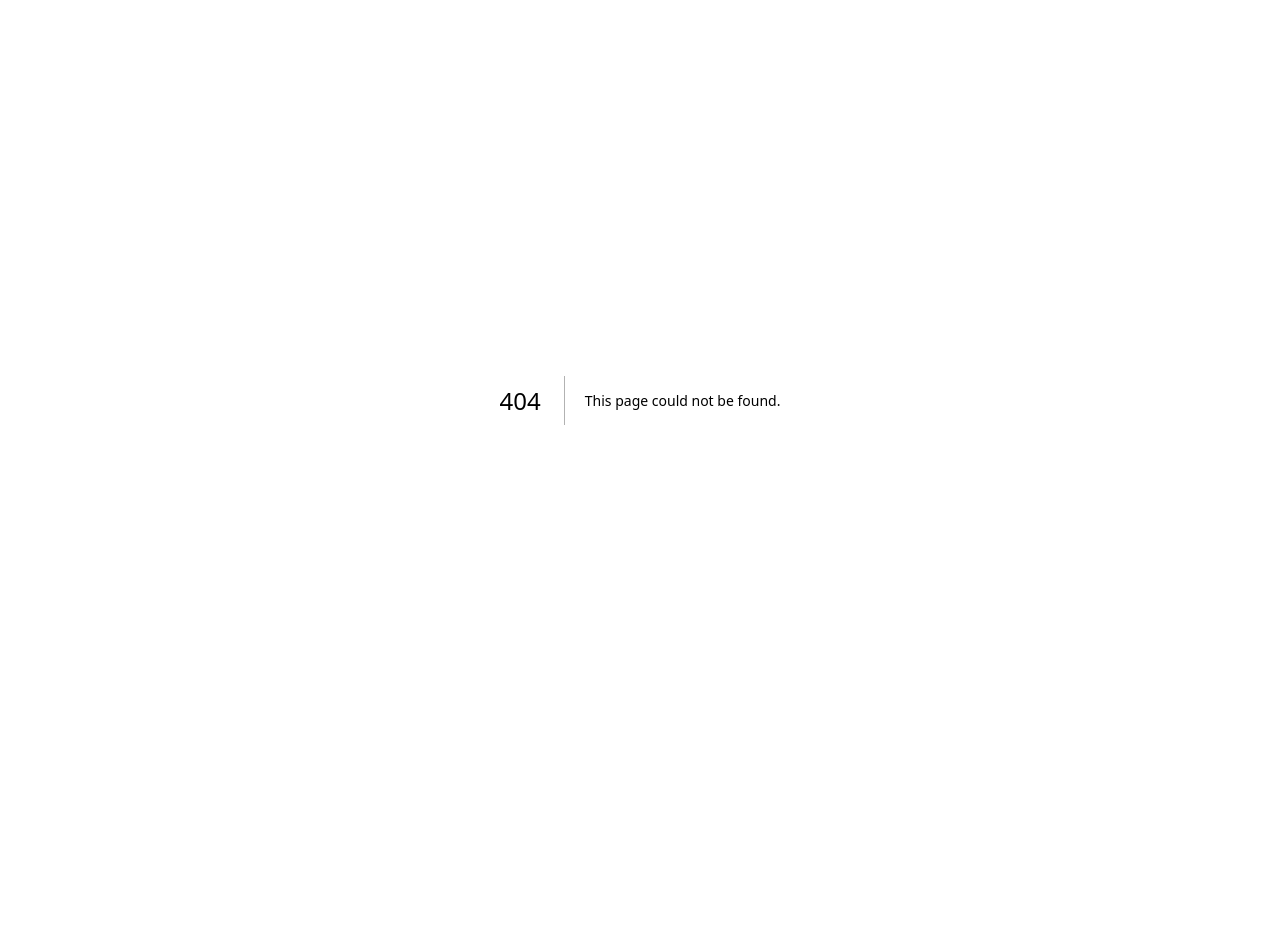
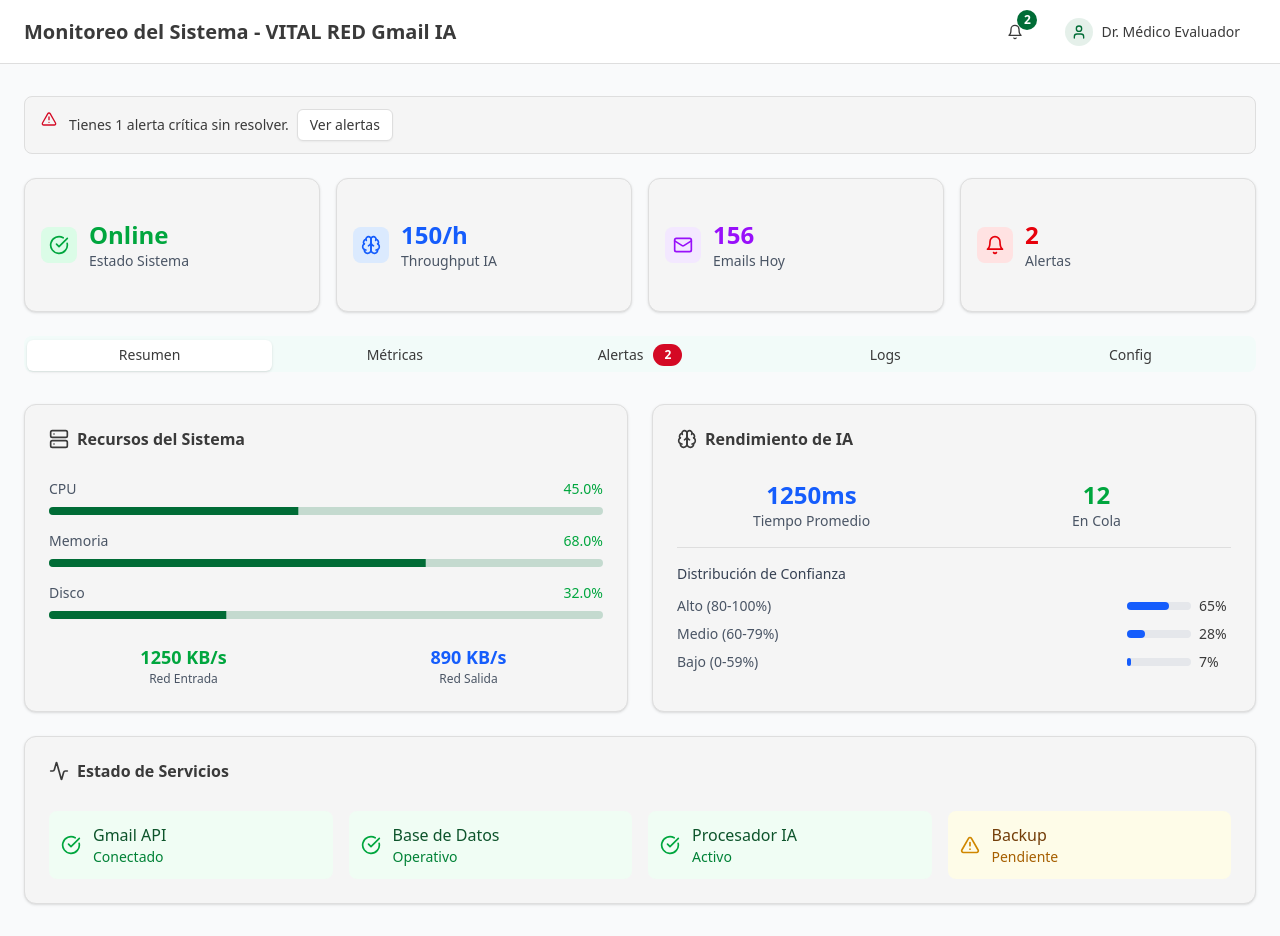
Before and after one commit to Andrewgo12/vital-red, a Next.js app: page /admin/monitoring in a window 1280 px wide. Before the commit this address had no page. Before the commit the page ends 800 px from the top, so only its background shows below. Built offline with nearby package versions, Linux system fonts and the light colour scheme.

Commit message:
Página de monitoreo del sistema
cgen-59f8454a66bf45f28cec3a8e4384259a

```diff
--- /dev/null
+++ b/app/admin/monitoring/page.tsx
@@ -0,0 +1,20 @@
+"use client";
+
+import React from 'react';
+import { Header } from '@/components/layout/header';
+import { SystemMonitor } from '@/components/monitoring/system-monitor';
+
+export default function MonitoringPage() {
+  return (
+    <div className="min-h-screen bg-gray-50">
+      <Header title="Monitoreo del Sistema - VITAL RED Gmail IA" />
+
+      <div className="container mx-auto px-6 py-8">
+        <SystemMonitor
+          autoRefresh={true}
+          refreshInterval={30000}
+        />
+      </div>
+    </div>
+  );
+}
```
